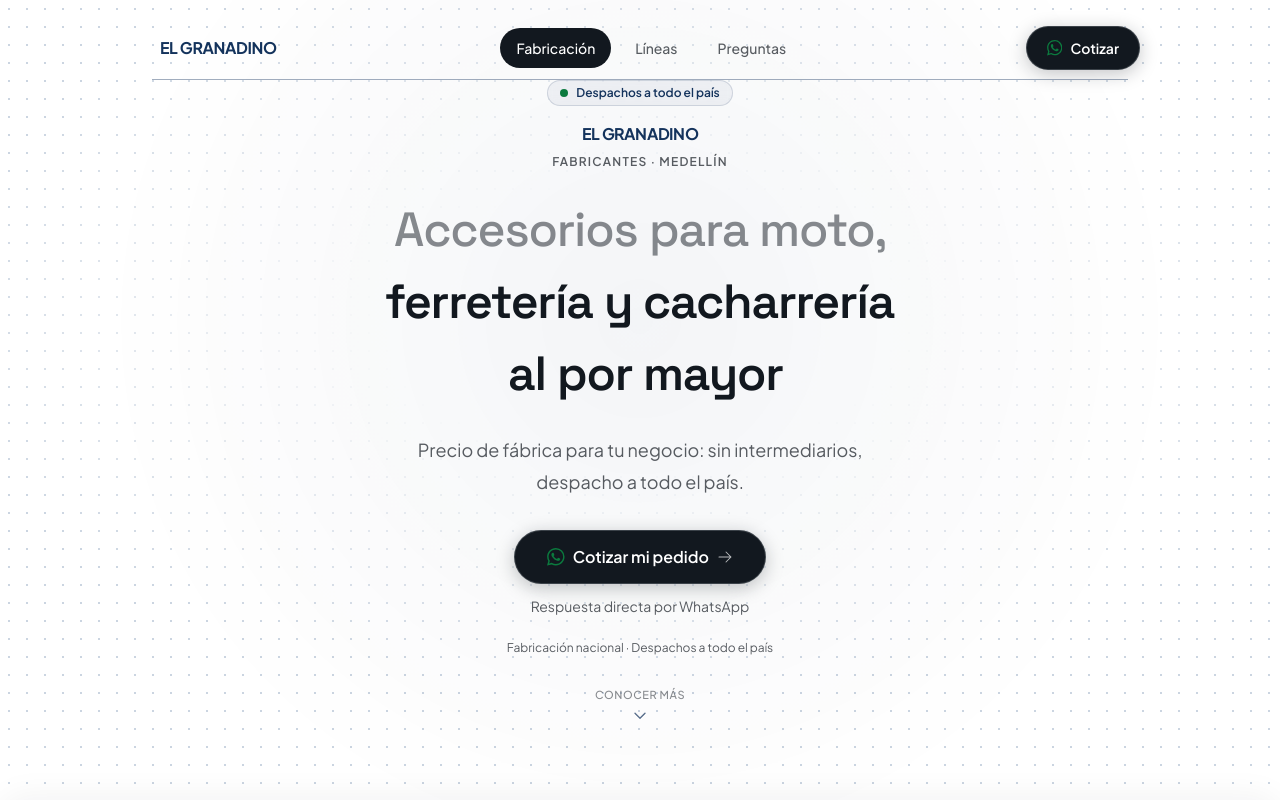
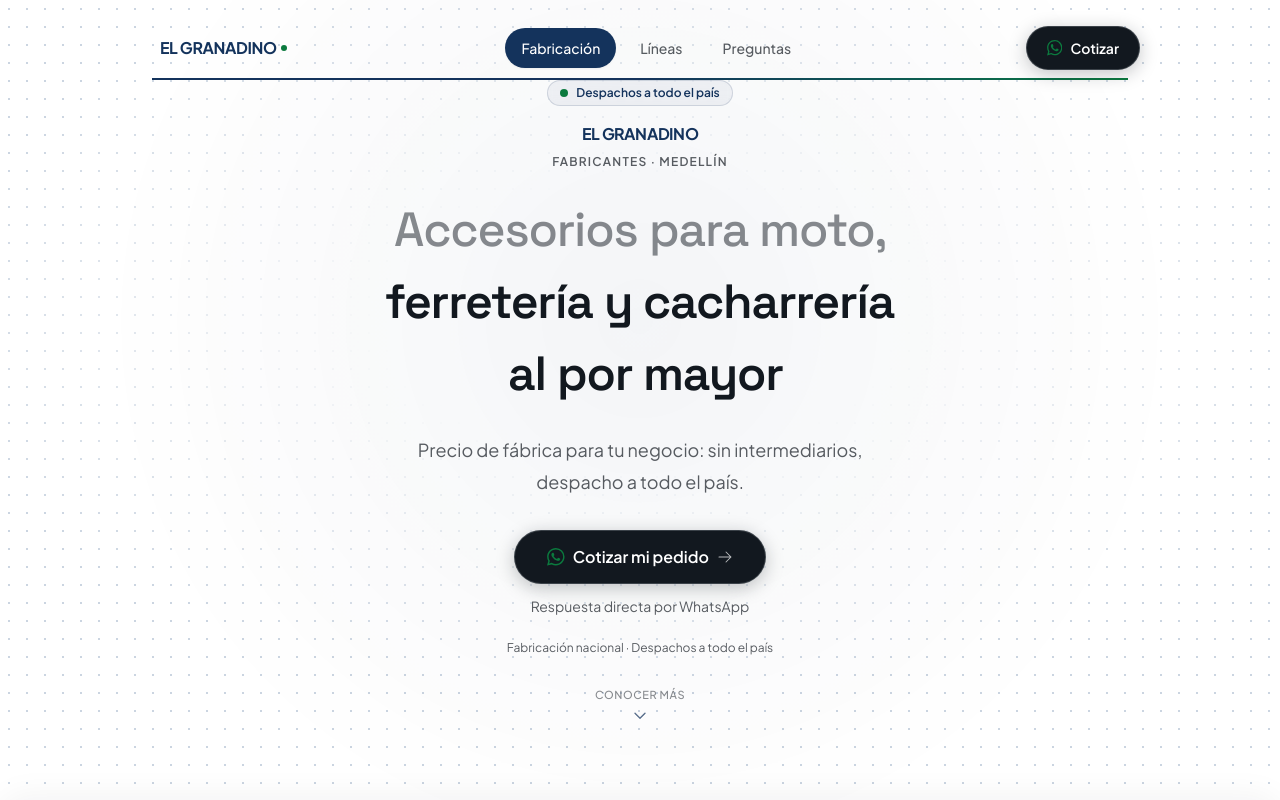
Before and after one commit to elgranadino2/importadora-el-granadino, a Next.js app: page / in a window 1280 px wide. Shown: the top 800 px of the page. Built offline with nearby package versions, Linux system fonts and the light colour scheme.

Commit message:
feat(ui): update Navbar active pill color to brand Navy Blue and add emerald accent dot to wordmark

```diff
--- a/src/components/layout/Navbar.tsx
+++ b/src/components/layout/Navbar.tsx
@@ -200,22 +200,21 @@ function Navbar() {
           className="absolute inset-0 hidden rounded-full border md:block"
         />
 
-        {/* Hairline de progreso de lectura, en el navy de marca — el verde de
-            acento queda exclusivo para el CTA, nunca para un indicador. */}
+        {/* Hairline de progreso de lectura en gradiente de marca */}
         <motion.div
           aria-hidden="true"
           style={{ scaleX: scrollYProgress }}
-          className="absolute inset-x-6 bottom-0 h-px origin-left bg-brand/40"
+          className="absolute inset-x-6 bottom-0 h-[2px] origin-left bg-gradient-to-r from-brand via-brand to-accent"
         />
 
-        {/* El wordmark ya apareció en el Hero — en el pill móvil, angosto,
-            cede el espacio a los links de navegación en vez de repetirlo. */}
+        {/* El wordmark con punto verde de marca */}
         <motion.div variants={itemVariants} className="relative hidden shrink-0 md:block">
           <Link
             href="/"
-            className="block text-base font-bold tracking-tight text-brand transition-opacity duration-200 hover:opacity-70 focus-visible:outline-2 focus-visible:outline-offset-4 focus-visible:outline-accent"
+            className="flex items-center gap-1 text-base font-bold tracking-tight text-brand transition-opacity duration-200 hover:opacity-70 focus-visible:outline-2 focus-visible:outline-offset-4 focus-visible:outline-accent"
           >
-            EL GRANADINO
+            <span>EL GRANADINO</span>
+            <span className="h-1.5 w-1.5 rounded-full bg-accent" />
           </Link>
         </motion.div>
 
@@ -230,8 +229,7 @@ function Navbar() {
             return (
               <li key={link.id} className="relative">
                 {isTarget && (
-                  // Una sola píldora con layoutId: viaja entre items en vez de
-                  // aparecer y desaparecer.
+                  // Píldora de navegación viajera en Azul Navy de Marca
                   <motion.span
                     layoutId="nav-pill"
                     aria-hidden="true"
@@ -244,7 +242,7 @@ function Navbar() {
                       initial={{ scaleX: reduceMotion ? 1 : 1.14 }}
                       animate={{ scaleX: 1 }}
                       transition={{ duration: reduceMotion ? 0 : 0.42, ease: IOS_EASE }}
-                      className="block h-full w-full rounded-full bg-foreground"
+                      className="block h-full w-full rounded-full bg-brand shadow-xs"
                     />
                   </motion.span>
                 )}
```
